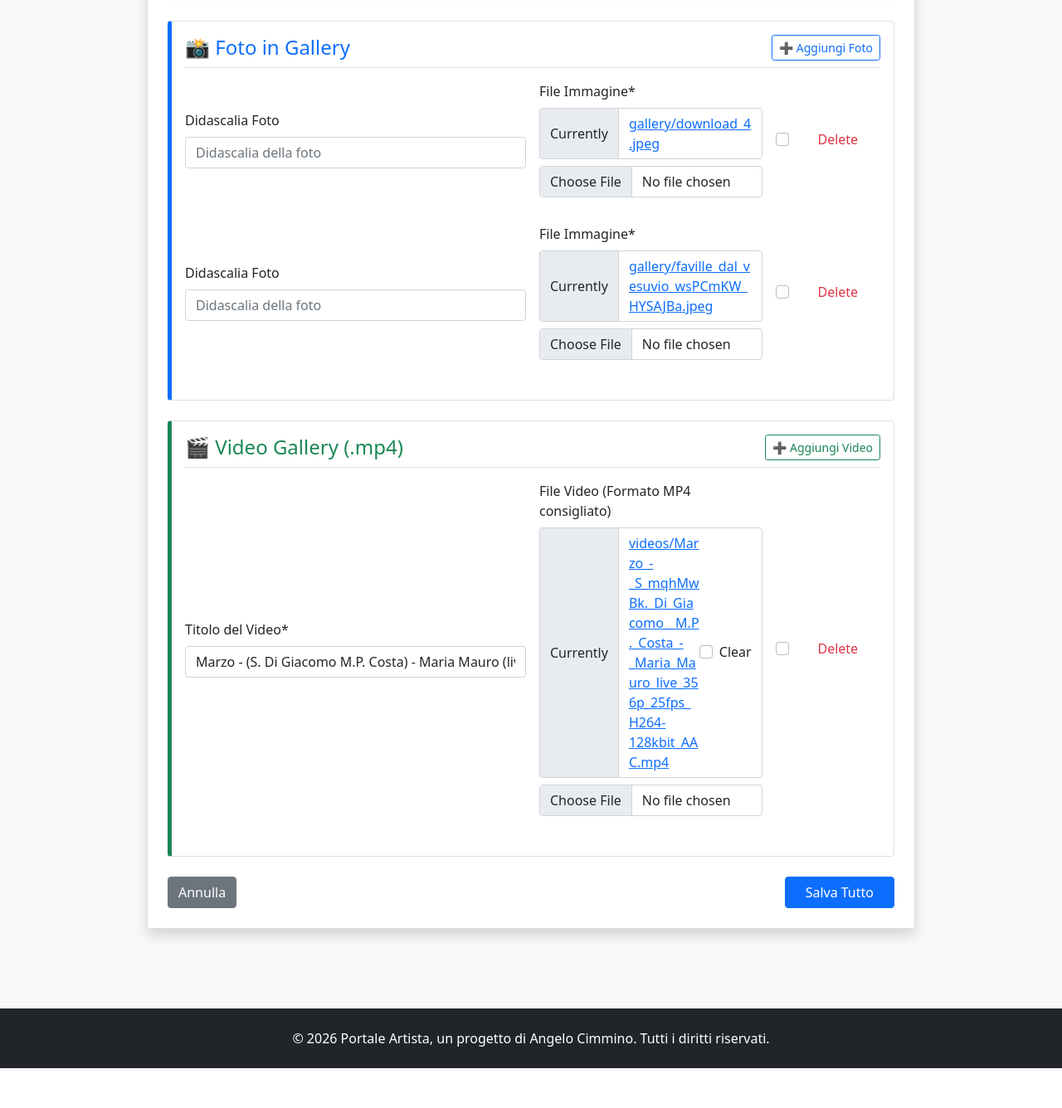
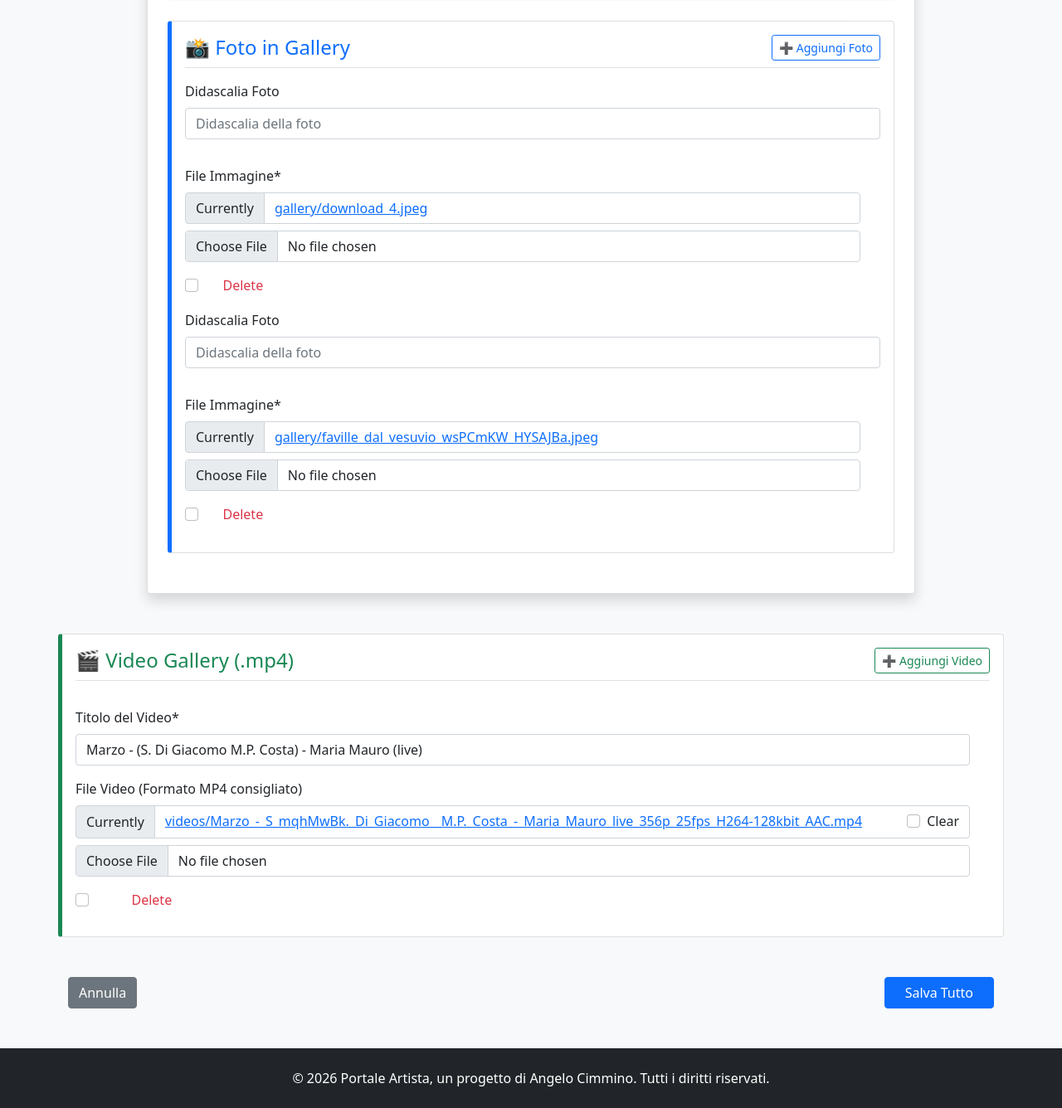
Before and after one commit to cimminoangel-debug/sito_ranieri, a Django app: page /biografie/1/modifica/ in a window 1280 px wide. Shown: the part 756-2092 px from the top of the page at 83% size. Before the commit the page ends 2044 px from the top, so only its background shows below. Run offline with Django 5.2, Linux system fonts and the light colour scheme; a user stored in the database is signed in; data comes from the database, SQL or seed files in the repository; some libraries are stand-ins or nearby versions.

Commit message:
punto del 20260628

```diff
--- a/tributo/templates/tributo/biografia_form.html
+++ b/tributo/templates/tributo/biografia_form.html
@@ -2,12 +2,16 @@
 {% load crispy_forms_tags %}
 
 {% block content %}
+
+{{ form.media }}
+{{ foto_formset.media }}
+{{ video_formset.media }}
 <div class="container mt-4">
     <div class="row justify-content-center">
         <div class="col-lg-10 col-md-12">
             <div class="card shadow p-4 mb-5">
                 <h2 class="mb-4">{% if form.instance.pk %}Modifica{% else %}Nuova{% endif %} Tappa Biografica</h2>
-                {{ form.media }}
+                <!--{{ form.media }}-->
 
                 <form method="post" enctype="multipart/form-data" id="biografia-form">
                     {% csrf_token %}
@@ -30,10 +34,16 @@
                         <div id="foto-formset-container">
                             {% for foto_form in foto_formset %}
                                 <div class="row g-3 align-items-center mb-3 item-form-row-foto">
-                                    <div class="col-md-6">{{ foto_form.titolo_foto|as_crispy_field }}</div>
-                                    <div class="col-md-4">{{ foto_form.immagine|as_crispy_field }}</div>
+                                    <div class="col-md-12">{{ foto_form.titolo_foto|as_crispy_field }}</div>
+
+                                </div>
+                                <div class="row col-md-12">
+                                    <div>
+                                        {{ foto_form.immagine|as_crispy_field }}
+                                    </div>
+                                </div>
                                     {% if foto_formset.can_delete and foto_form.instance.pk %}
-                                        <div class="col-md-2 text-danger text-center">
+                                        <div class="row col-md-2 text-danger text-center">
                                             {{ foto_form.DELETE|as_crispy_field }}
                                         </div>
                                     {% endif %}
@@ -61,14 +71,20 @@
                         <div id="video-formset-container">
                             {% for video_form in video_formset %}
                                 <div class="row g-3 align-items-center mb-3 item-form-row-video">
-                                    <div class="col-md-6">{{ video_form.titolo_video|as_crispy_field }}</div>
-                                    <div class="col-md-4">{{ video_form.file_video|as_crispy_field }}</div>
+                                    <div></div>
+                                </div>
+                                <div class="row col-md-12">
+                                    <div>{{ video_form.titolo_video|as_crispy_field }}</div>
+                                </div>
+                                    <div class="row col-md-12">
+                                        <div>{{ video_form.file_video|as_crispy_field }}</div>
                                         {% if video_formset.can_delete and video_form.instance.pk %}
                                             <div class="col-md-2 text-danger text-center">
                                                 {{ video_form.DELETE|as_crispy_field }}
                                             </div>
                                         {% endif %}
                                         {% if video_form.id %}{{ video_form.id }}{% endif %}
+                                    </div>
                                 </div>
                             {% endfor %}
 
```
Also changed, not shown: requirements.txt (+13 -0 lines). Lines whose indentation alone changed are shown as unchanged.
